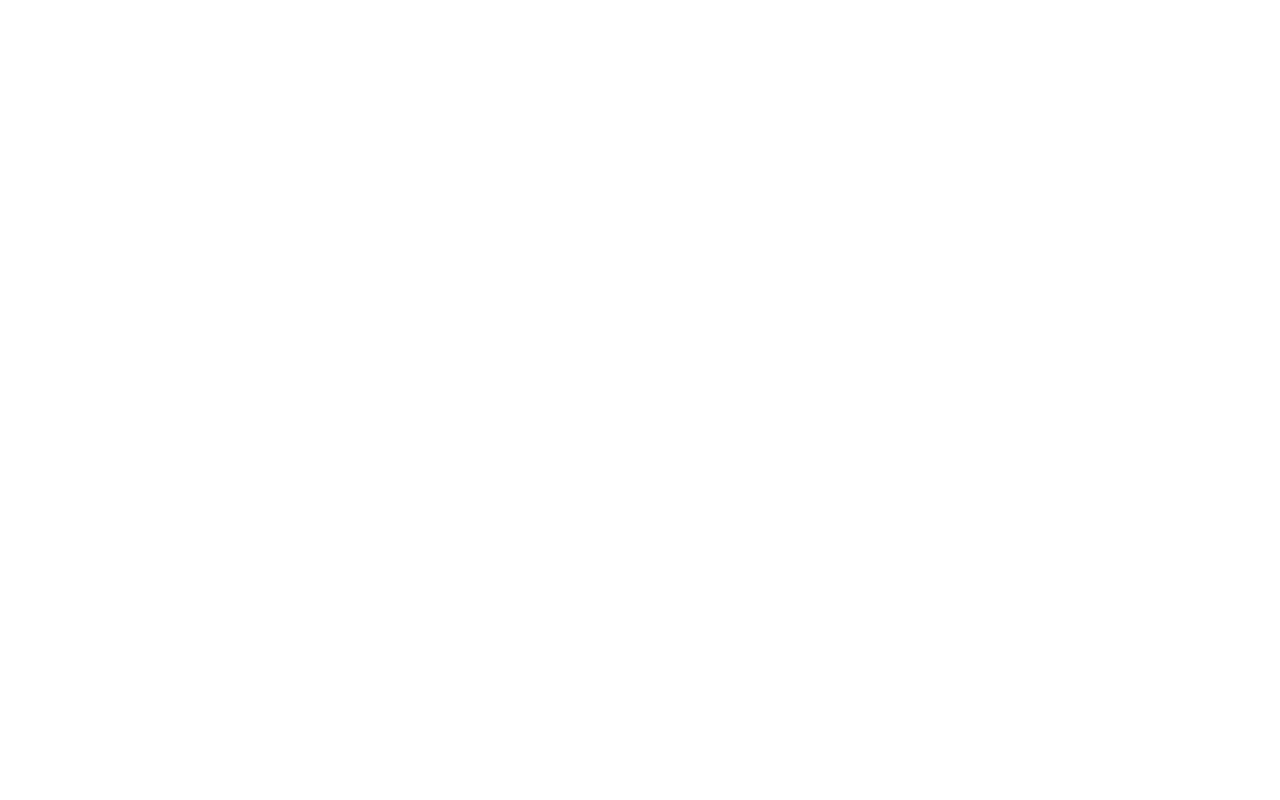
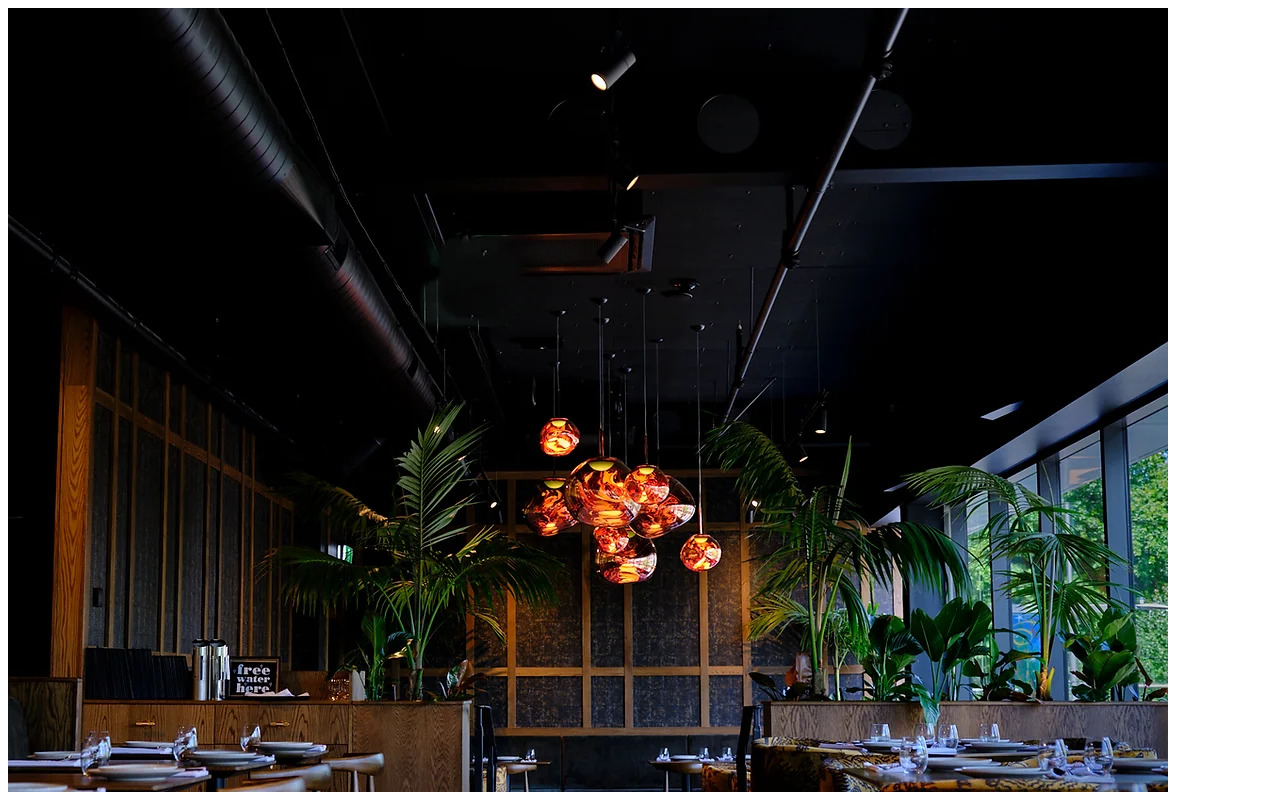
Before and after one commit to kelsiefromyoobee/summative-1-online-ordering, a plain HTML site: page index.html in a window 1280 px wide. Drawn offline with Linux system fonts and the light colour scheme.

Commit message:
need help

```diff
--- a/index.html
+++ b/index.html
@@ -8,7 +8,9 @@
 </head>
 <body>
     <section class="img-wrapper">
-
+<div class="logo-vid">
+    <source src="https://video.wixstatic.com/video/e9e9ce_6f92f6fa66e543779ea042e7567dc632/480p/mp4/file.mp4" type="video/mp4">
+</div>
     </section>
 </body>
 </html>
--- a/resources/style/style.css
+++ b/resources/style/style.css
@@ -1,3 +1,7 @@
 .img-wrapper{
     background-image: url(../images/king-of-snake-main-pic.jpg);
+    height: 100%;
+    width: 100%;
+    background-position: top 0 left 0;
+    background-repeat: no-repeat;
 }
```
